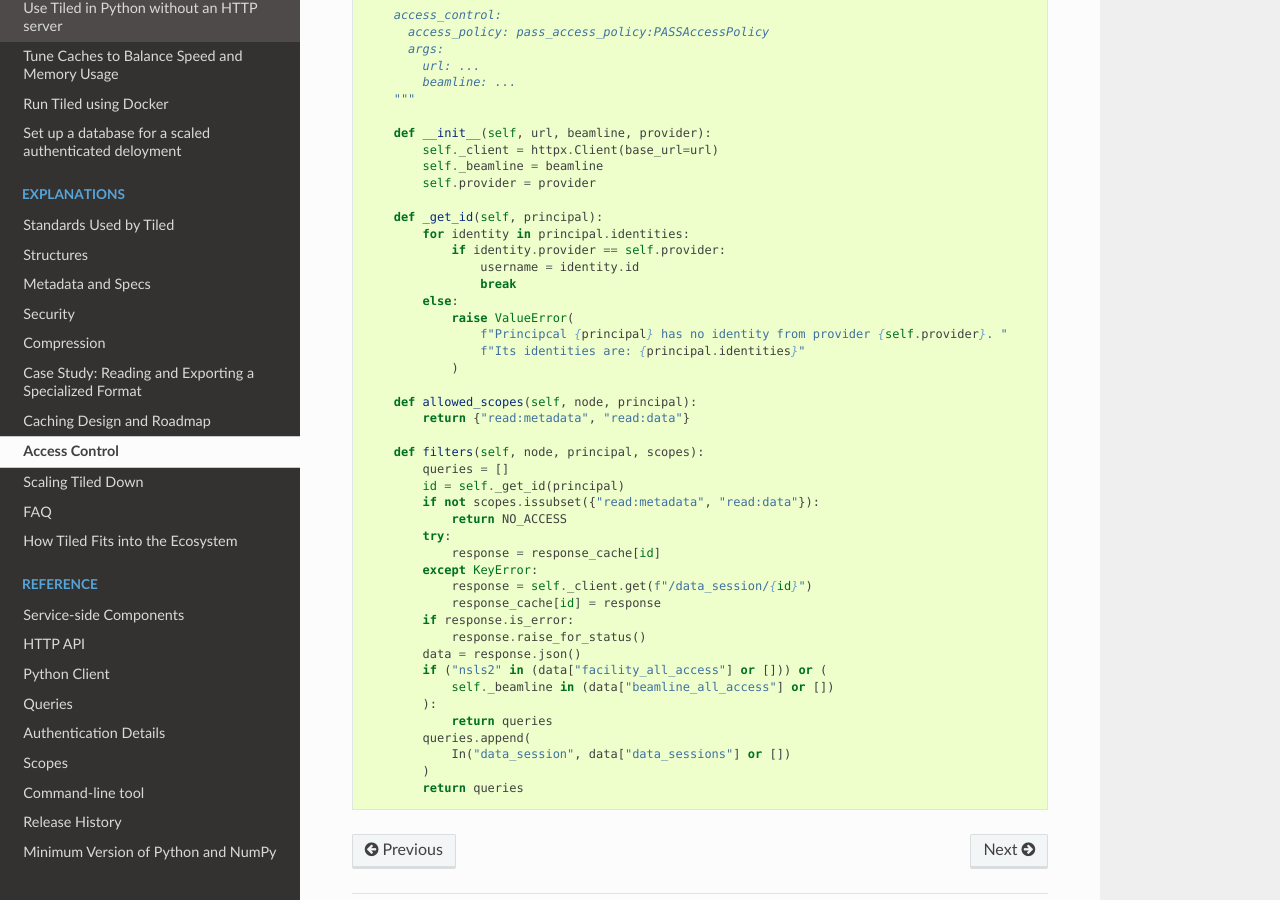
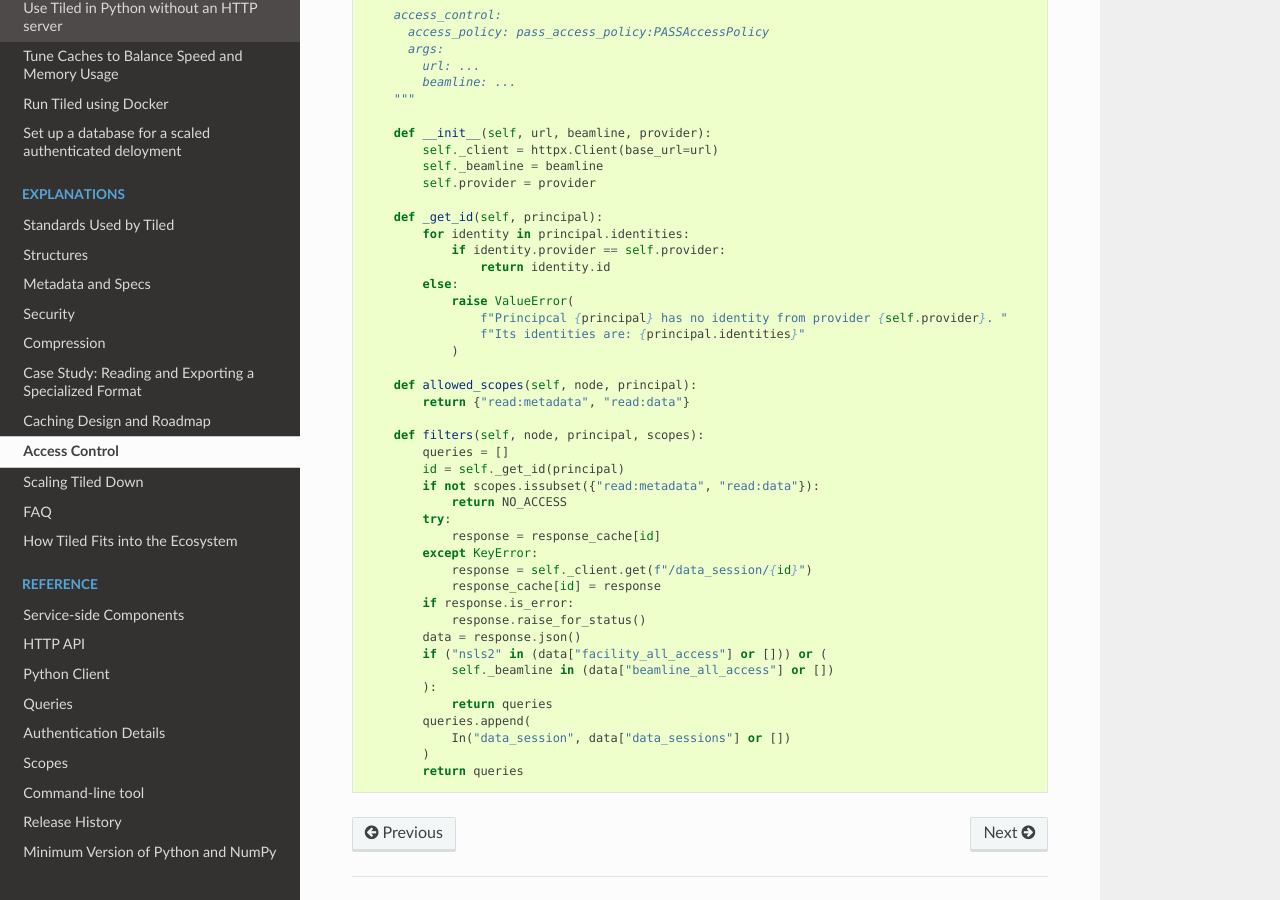
Before and after one commit to bluesky/tiled, a Sphinx documentation site: the page built from docs/source/explanations/access-control.md, in a window 1280 px wide and 900 px high, scrolled down 1333 px. Built offline with Sphinx 7.4.7 and the Read the Docs theme 2.0.0, drawn with Linux system fonts in a browser that asks for light colours; pages that are not in the unit, such as notebooks, are missing from menus.

Commit message:
Fix bug in example.

```diff
--- a/docs/source/explanations/access-control.md
+++ b/docs/source/explanations/access-control.md
@@ -72,8 +72,7 @@ class PASSAccessPolicy:
     def _get_id(self, principal):
         for identity in principal.identities:
             if identity.provider == self.provider:
-                username = identity.id
-                break
+                return identity.id
         else:
             raise ValueError(
                 f"Principcal {principal} has no identity from provider {self.provider}. "
```
